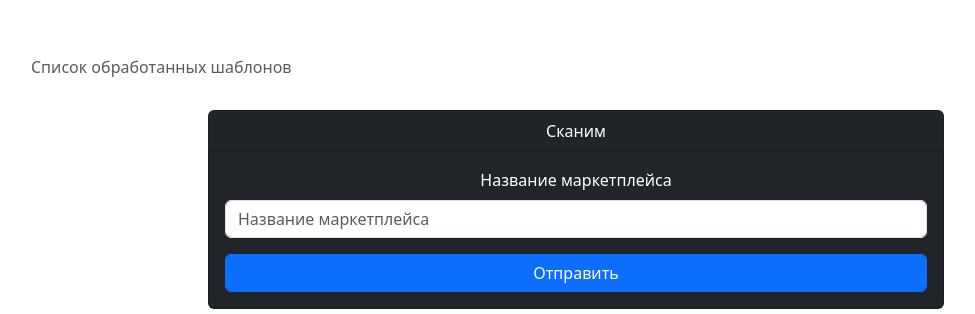
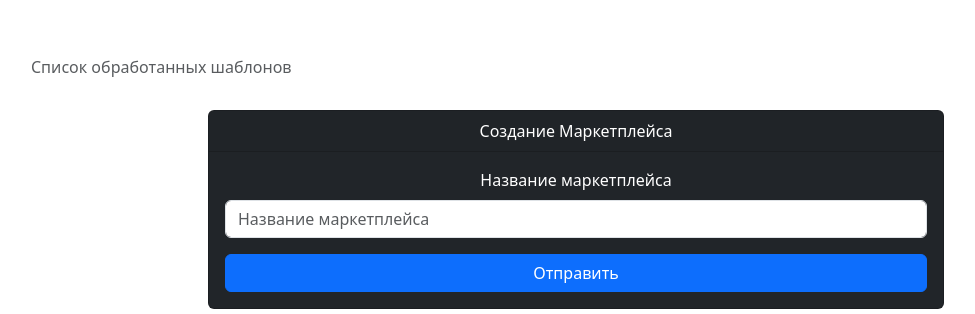
Before and after one commit to Sainekt/sklad_tools, a Django app: page /scanner/market_create/ in a window 1280 px wide. Shown: the part 56-370 px from the top of the page, without its empty margins (64-1039 px from the left). Run offline with Django 5.2, Linux system fonts and the light colour scheme; some libraries are stand-ins or nearby versions.

Commit message:
micro fix

```diff
--- a/templates/scanner/market_form.html
+++ b/templates/scanner/market_form.html
@@ -2,7 +2,7 @@
 {% load django_bootstrap5 %}
 
 {% block title %}
-  Сканим
+Создание Маркетплейса
 {% endblock %}
 
 {% block content %}
@@ -13,7 +13,7 @@
   <div class="col-md-8">
     <div class="card text-white bg-dark mb-3 text-center">
       <div class="card-header">
-        Сканим
+        Создание Маркетплейса
       </div>
       <div class="card-body">
         <form method='post' enctype="multipart/form-data" id='form1'>
--- a/templates/scanner/scanner_form.html
+++ b/templates/scanner/scanner_form.html
@@ -2,7 +2,7 @@
 {% load django_bootstrap5 %}
 
 {% block title %}
-  Сканим
+      Сканим
 {% endblock %}
 
 {% block content %}
```
